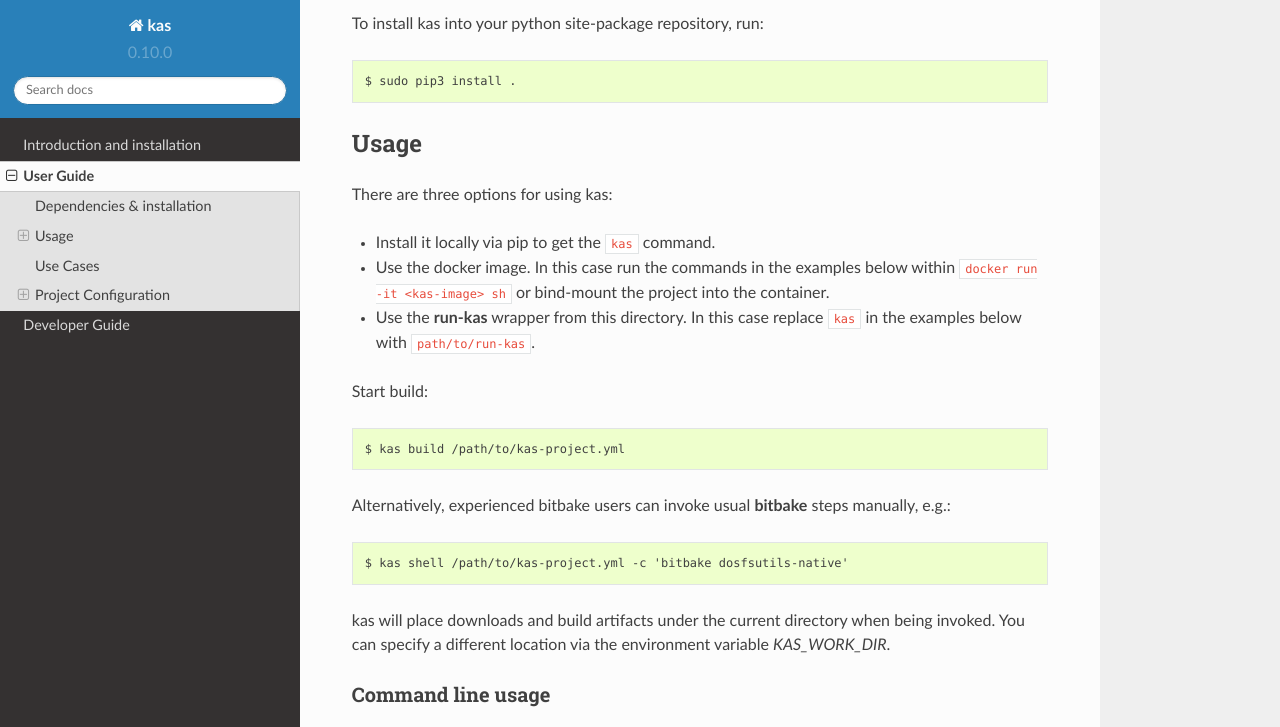
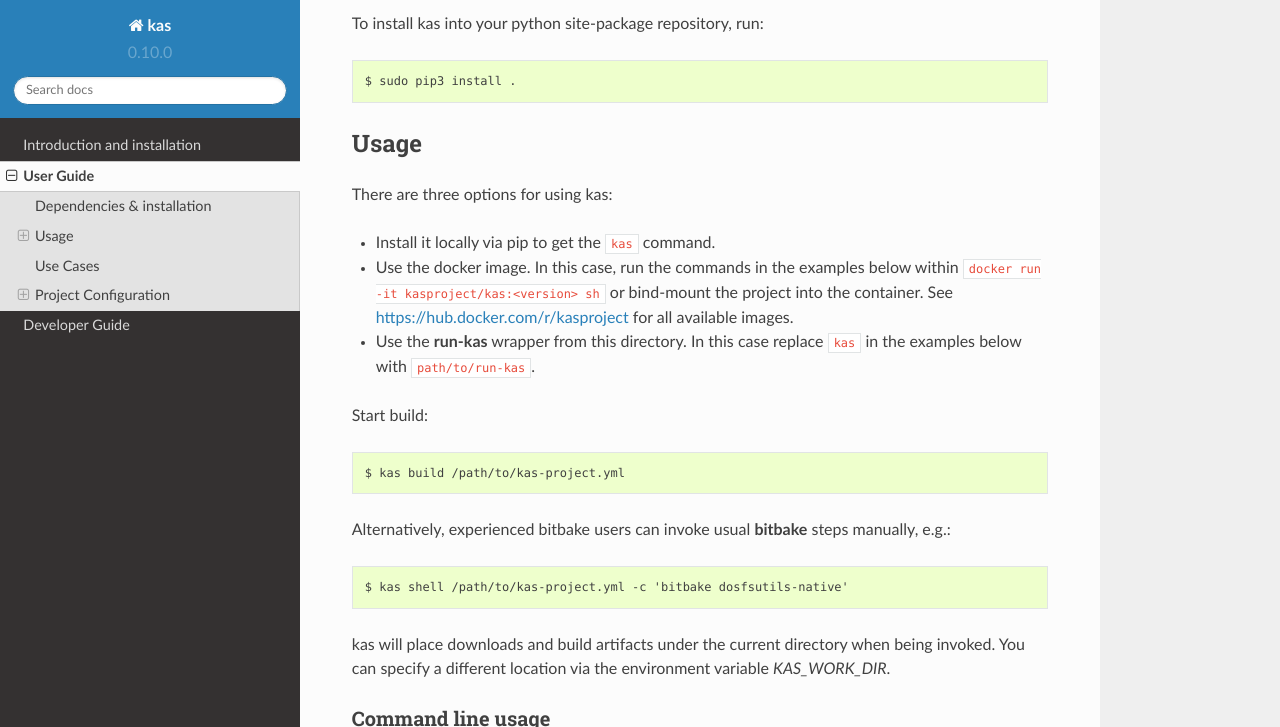
Before and after one commit to siemens/kas, a Sphinx documentation site: the page built from docs/userguide.rst, in a window 1280 px wide and 900 px high, scrolled down 420 px, cut to the strip 0-727 px from the top of the window. Built offline with Sphinx 7.4.7 and the Read the Docs theme 2.0.0, drawn with Linux system fonts in a browser that asks for light colours.

Commit message:
docs: Mention the official docker hub path
Signed-off-by: Jan Kiszka <jan.kiszka@siemens.com>

```diff
--- a/docs/userguide.rst
+++ b/docs/userguide.rst
@@ -25,9 +25,10 @@
 There are three options for using kas:
 
 - Install it locally via pip to get the ``kas`` command.
-- Use the docker image. In this case run the commands in the examples
-  below within ``docker run -it <kas-image> sh`` or bind-mount the project into
-  the container.
+- Use the docker image. In this case, run the commands in the examples below
+  within ``docker run -it kasproject/kas:<version> sh`` or bind-mount the
+  project into the container. See https://hub.docker.com/r/kasproject for all
+  available images.
 - Use the **run-kas** wrapper from this directory. In this case replace ``kas``
   in the examples below with ``path/to/run-kas``.
 
```
